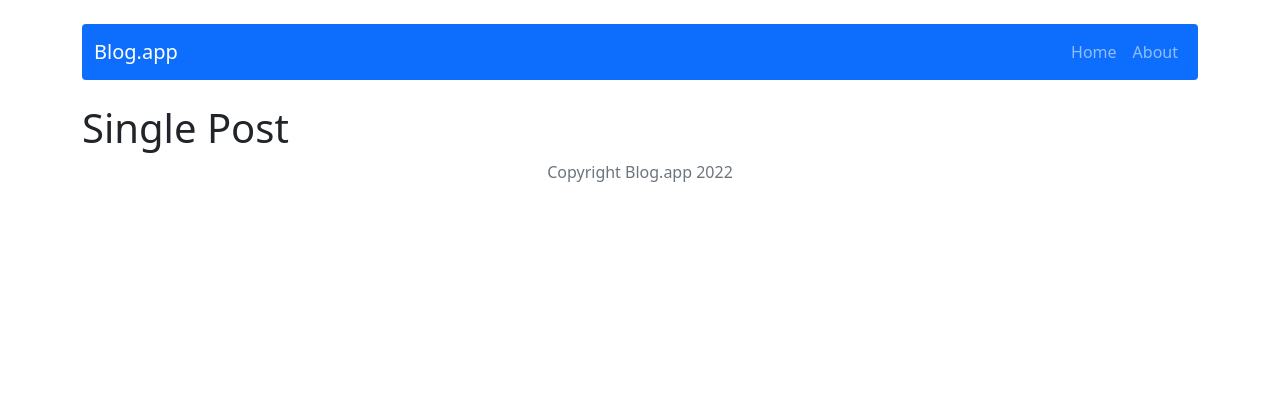
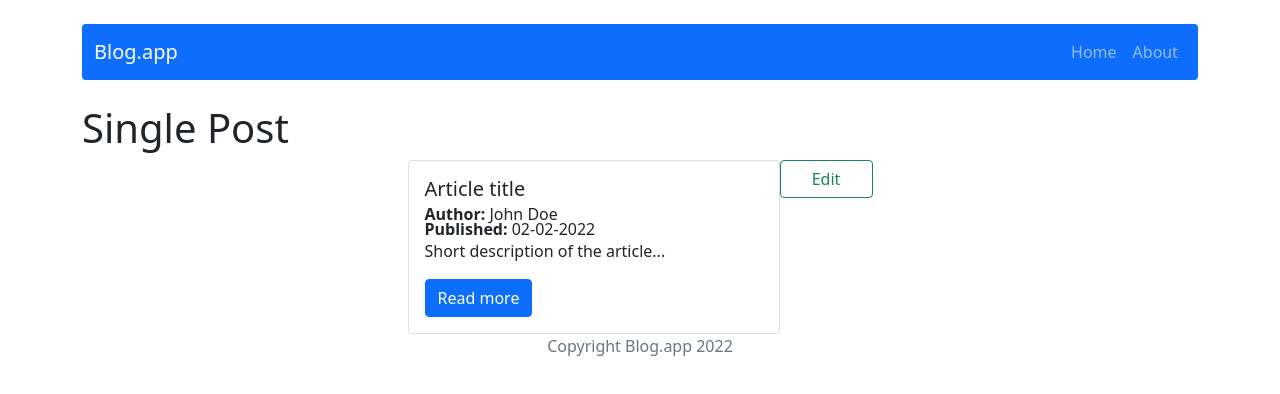
Before and after one commit to PiotrTancula/react-blog, a React (Create React App) app: page /post/1 in a window 1280 px wide. Shown: the top 394 px of the page. Built offline with nearby package versions, Linux system fonts and the light colour scheme.

Commit message:
subpage fixes

```diff
--- a/src/components/pages/InsideSinglePost.js
+++ b/src/components/pages/InsideSinglePost.js
@@ -1,11 +1,27 @@
-
+import Button from 'react-bootstrap/Button';
+import { Container, Row, Col } from "react-bootstrap";
+import { Link, NavLink } from 'react-router-dom';
+import { useParams } from 'react-router';
+import { getPostById } from '../../redux/postsRedux';
+import { useSelector } from 'react-redux';
+import SinglePost from './SinglePost';
+import Posts from '../features/Posts';
+import PostAdd from './PostAdd';
 
 const InsideSinglePost = () => {
 
+  const { postId } = useParams();
+  const currentPost = useSelector(state => getPostById(state, postId));
+
 
   return (
-
-    <h1>Single Post</h1>
+    <>
+      <h1>Single Post</h1>
+      <div className='d-flex justify-content-center'>
+         <SinglePost key={currentPost.postId} {...currentPost} />
+        <Button className='col-1 align-self-start'variant='outline-success' href='/post/add'>Edit</Button>
+    </div>
+    </>
 
   )
 }
--- a/src/components/pages/SinglePost.js
+++ b/src/components/pages/SinglePost.js
@@ -5,20 +5,21 @@ import { Link } from 'react-router-dom';
 import { useParams } from 'react-router';
 import { getPostById } from '../../redux/postsRedux';
 import { useSelector } from 'react-redux';
+import InsideSinglePost from './InsideSinglePost';
 
 
 
 const SinglePost = (props) => {
 
   const { postId } = useParams();
-  const currentPost = useSelector(state => getPostById(state, postId));
+  const currentPost = useSelector(state => getPostById( state, postId ) );
   console.log(currentPost);
   return (
 
 
         <Col  xs='12' md='6' lg='4'>
 
-          <Card>
+          <Card >
             <Card.Body>
               <Card.Title>{props.title}</Card.Title>
               <Card.Subtitle className="fw-bold">Author: <span className='fw-normal'>{props.author}</span></Card.Subtitle>
--- a/src/redux/postsRedux.js
+++ b/src/redux/postsRedux.js
@@ -1,6 +1,6 @@
 //selectors
 
-export const getPostById = ({ posts }, postId) => posts.filter((post) => post.id === postId);
+export const getPostById = ({ posts }, postId) => posts.find((post) => post.id === postId);
 // actions
 const createActionName = actionName => `app/posts/${actionName}`;
 
```
